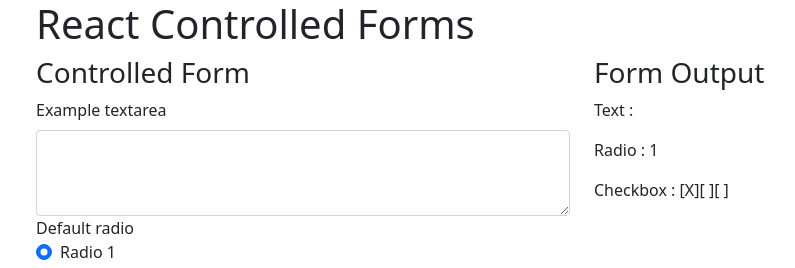
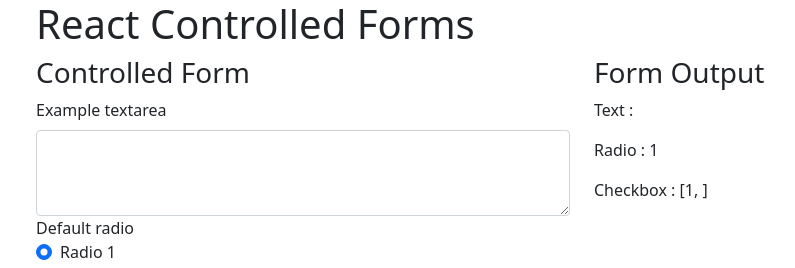
Before and after one commit to Xsvampire3/React-Controlled-Forms---Handling-Form-Submission-Adding-Two-Way-Binding-Child---3e3othjnllne, a React (Create React App) app: page / in a window 1280 px wide. Both pictures are taken after a click on the checkbox "Checkbox 1". Shown: the top 268 px of the page, without its empty margins (58-853 px from the left). Built offline with nearby package versions, Linux system fonts and the light colour scheme.

Commit message:
Update App.js

```diff
--- a/src/App.js
+++ b/src/App.js
@@ -1,4 +1,3 @@
-import './styles/App.css';
 import React, { useState } from 'react';
 import 'bootstrap/dist/css/bootstrap.min.css';
 
@@ -21,6 +20,7 @@
     newCheckbox[index] = event.target.checked;
     setCheckbox(newCheckbox);
   };
+
 
   return (
     <div className="container">
@@ -117,7 +117,7 @@
               </label>
             </div>
             <div className="form-check">
-          <input className="form-check-input" type="checkbox" value="3" id="checkbox3" name="checkbox" checked={checkbox[2]} onChange={() => handleCheckboxChange(2)} />
+            <input className="form-check-input" type="checkbox" value="3" id="checkbox3" name="checkbox" checked={checkbox[2]} onChange={handleCheckboxChange} />
           <label className="form-check-label" htmlFor="checkbox3">
             Checkbox 3
           </label>
@@ -133,10 +133,19 @@
         <span className="title">Radio : </span>{radio}
       </p>
       <p className="checkbox">
-        <span className="title">Checkbox : </span> {[...checkbox].map((value, index) => (
-          <span key={index}>[{value ? "X" : " "}]</span>
-        ))}
-      </p>
+  <span className="title">Checkbox : </span>
+  [
+  {checkbox.map((value, index) => {
+    if (value) {
+      return <span key={index}>{index + 1}, </span>
+    } else {
+      return null;
+    }
+  })}
+  ]
+</p>
+
+
     </div>
   </div>
 </div>
```
